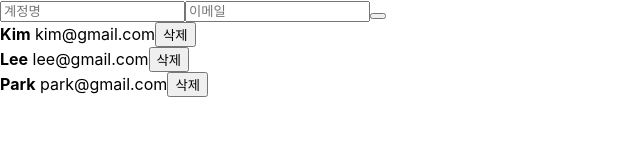
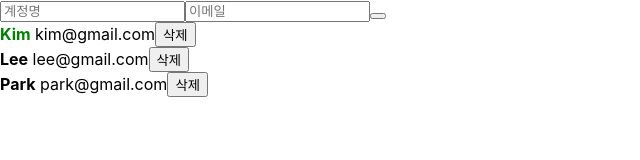
Before and after one commit to gigibean/TIL, a React (Create React App) app in the folder React/example/begin-react/: page / in a window 1280 px wide. Shown: the top 160 px of the page, without its empty margins (0-640 px from the left). Built offline with nearby package versions, Linux system fonts and the light colour scheme.

Commit message:
Update toggle

```diff
--- a/React/example/begin-react/src/App.js
+++ b/React/example/begin-react/src/App.js
@@ -20,16 +20,19 @@
       id: 1,
       username: 'Kim',
       email: 'kim@gmail.com',
+      active: true
     },
     {
       id: 2,
       username: 'Lee',
       email: "lee@gmail.com",
+      active: false
     },
     {
       id: 3,
       username: 'Park',
       email: 'park@gmail.com',
+      active: false
     }
   ]);
   const nextId = useRef(4);
@@ -51,10 +54,18 @@
     setUsers(users.filter(user => user.id !== id))
   };
 
+  const onToggle = id => {
+    setUsers(
+      users.map(user =>
+        user.id === id ? {...user, active: !user.active} : user
+      )
+    )
+  }
+
   return (
     <>
       <CreateUser username={username}  email={email} onChange={onChange} onCreate={onCreate} />
-      <UserList users={users} onRemove={onRemove} />
+      <UserList users={users} onRemove={onRemove} onToggle={onToggle}/>
     </>
   );
 }
--- a/React/example/begin-react/src/UserList.js
+++ b/React/example/begin-react/src/UserList.js
@@ -1,22 +1,27 @@
 import React from 'react';
 
 
-function User({user, onRemove}) {
+function User({user, onRemove, onToggle}) {
     return (
         <div>
-            <b>{user.username}</b> <span>{user.email}</span>
+            <b style={{
+                cursor: "pointer",
+                color: user.active ? 'green' : 'black'
+            }}
+            onClick={()=>onToggle(user.id)}
+            >{user.username}</b> <span>{user.email}</span>
             <button onClick={() => onRemove(user.id)}>삭제</button>
         </div>
     )
 }
 
-function UserList({users, onRemove}) {
+function UserList({users, onRemove, onToggle}) {
 
     return (
         <div>
             {
                 users.map(
-                    user => (<User user={user} key={user.id} onRemove={onRemove} />)
+                    user => (<User user={user} key={user.id} onRemove={onRemove} onToggle={onToggle} />)
                 )
             }
         </div>
```
